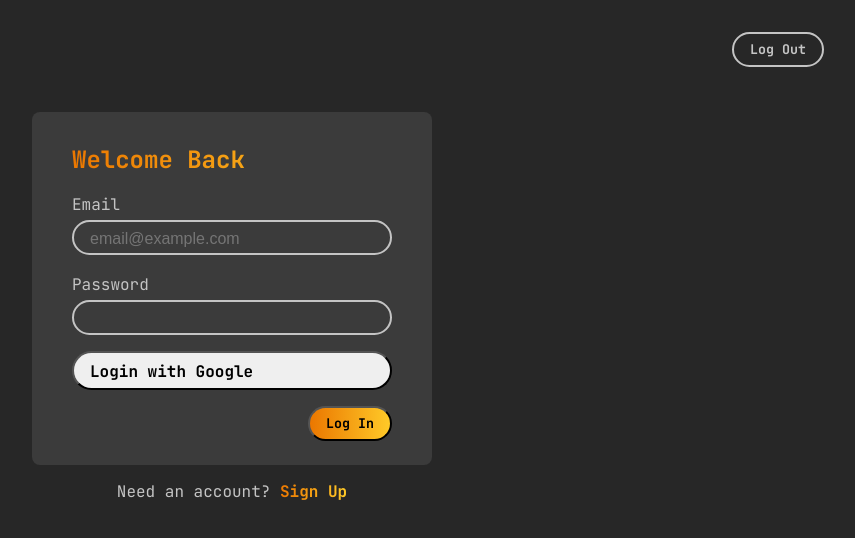
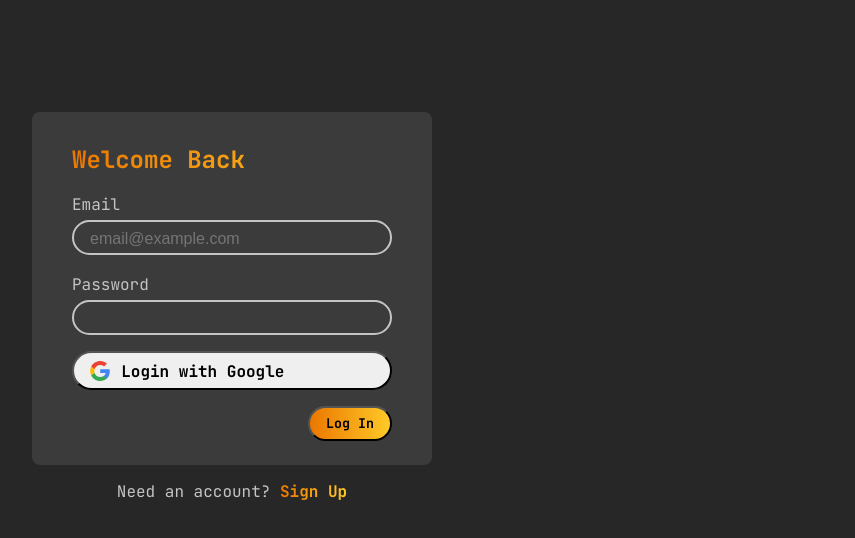
Before and after one commit to marioperezhurtado/cloud-notes, a React (Vite) app: page /login in a window 1280 px wide. Shown: the top 538 px of the page, without its empty margins (408-1263 px from the left). Built offline with nearby package versions, Linux system fonts and the light colour scheme; no server answers; sample sign-in values are in the browser's storage.

Commit message:
Added header and social icons

```diff
--- a/src/App.jsx
+++ b/src/App.jsx
@@ -8,8 +8,6 @@ import Home from './pages/Home/Home'
 import Dashboard from './pages/Dashboard/Dashboard'
 import Login from './pages/Login/Login'
 import Signup from './pages/Signup/Signup'
-
-import Logout from './components/Logout/Logout'
 
 import './styles/general.scss'
 import './styles/form.scss'
@@ -33,7 +31,6 @@ const App = () => {
             <Route path="/signup" element={<Signup />} />
           </Routes>
         </div>
-        <Logout />
       </DbProvider>
     </AuthProvider>
   )
--- /dev/null
+++ b/src/assets/GoogleIcon.jsx
@@ -0,0 +1,28 @@
+const GoogleIcon = () => {
+  return (
+    <svg
+      xmlns="http://www.w3.org/2000/svg"
+      width="24"
+      height="24"
+      viewBox="0 0 24 24">
+      <path
+        fill="#4285F4"
+        d="M-3.264 51.509c0-.79-.07-1.54-.19-2.27h-11.3v4.51h6.47c-.29 1.48-1.14 2.73-2.4 3.58v3h3.86c2.26-2.09 3.56-5.17 3.56-8.82z"
+        transform="translate(27.009 -39.239)"></path>
+      <path
+        fill="#34A853"
+        d="M-14.754 63.239c3.24 0 5.95-1.08 7.93-2.91l-3.86-3c-1.08.72-2.45 1.16-4.07 1.16-3.13 0-5.78-2.11-6.73-4.96h-3.98v3.09c1.97 3.92 6.02 6.62 10.71 6.62z"
+        transform="translate(27.009 -39.239)"></path>
+      <path
+        fill="#FBBC05"
+        d="M-21.484 53.529c-.25-.72-.38-1.49-.38-2.29s.14-1.57.38-2.29v-3.09h-3.98a11.86 11.86 0 000 10.76l3.98-3.09z"
+        transform="translate(27.009 -39.239)"></path>
+      <path
+        fill="#EA4335"
+        d="M-14.754 43.989c1.77 0 3.35.61 4.6 1.8l3.42-3.42c-2.07-1.94-4.78-3.13-8.02-3.13-4.69 0-8.74 2.7-10.71 6.62l3.98 3.09c.95-2.85 3.6-4.96 6.73-4.96z"
+        transform="translate(27.009 -39.239)"></path>
+    </svg>
+  )
+}
+
+export default GoogleIcon
--- /dev/null
+++ b/src/components/Header/Header.jsx
@@ -0,0 +1,19 @@
+import useAuth from '../../contexts/AuthContext'
+
+import styles from './Header.module.scss'
+
+const ProfileImage = () => {
+  const { currentUser, logout } = useAuth()
+
+  if (!currentUser) return
+
+  return (
+    <header className={styles.header}>
+      <button className="btn">marioph10@gmail.com</button>
+      <button className="btn btn-secondary" onClick={logout}>
+        Log Out
+      </button>
+    </header>
+  )
+}
+export default ProfileImage
--- /dev/null
+++ b/src/components/Header/Header.module.scss
@@ -0,0 +1,10 @@
+.header {
+  position: fixed;
+  top: 0;
+  left: 0;
+  width: 100%;
+  padding: 2rem 3rem;
+  display: flex;
+  justify-content: flex-end;
+  gap: 1rem;
+}
--- a/src/components/Logout/Logout.jsx
+++ /dev/null
@@ -1,17 +0,0 @@
-import useAuth from '../../contexts/AuthContext'
-
-import styles from './Logout.module.scss'
-
-const Logout = () => {
-  const { currentUser, logout } = useAuth()
-
-  if (!currentUser) return
-
-  return (
-    <button className={`${styles.logout} btn btn-secondary`} onClick={logout}>
-      Log Out
-    </button>
-  )
-}
-
-export default Logout
--- a/src/components/Logout/Logout.module.scss
+++ /dev/null
@@ -1,5 +0,0 @@
-.logout {
-  position: fixed;
-  top: 2rem;
-  right: 3rem;
-}
--- a/src/components/SocialLogin/SocialLogin.jsx
+++ b/src/components/SocialLogin/SocialLogin.jsx
@@ -3,6 +3,8 @@ import useAuth from '../../contexts/AuthContext'
 import { useNavigate } from 'react-router-dom'
 
 import styles from './SocialLogin.module.scss'
+
+import GoogleIcon from '../../assets/GoogleIcon'
 
 const SocialLogin = ({ onSetError }) => {
   const navigate = useNavigate()
@@ -31,6 +33,7 @@ const SocialLogin = ({ onSetError }) => {
         className={`${styles['login-google']} btn`}
         onClick={loginGoogleHandler}
         disabled={loading}>
+        <GoogleIcon />
         Login with Google
       </button>
     </div>
--- a/src/components/SocialLogin/SocialLogin.module.scss
+++ b/src/components/SocialLogin/SocialLogin.module.scss
@@ -5,6 +5,8 @@
   gap: 0.5rem;
 
   button {
+    display: flex;
+    gap: 0.7rem;
     width: 100%;
     font-size: 1rem;
     padding: 0.5rem 1rem 0.4rem;
@@ -12,5 +14,10 @@
 
   .login-google {
     margin: 0;
+
+    svg {
+      width: 20px;
+      height: 20px;
+    }
   }
 }
--- a/src/pages/Dashboard/Dashboard.jsx
+++ b/src/pages/Dashboard/Dashboard.jsx
@@ -2,6 +2,7 @@ import useUserNotes from '../../hooks/useUserNotes'
 
 import styles from './Dashboard.module.scss'
 
+import Header from '../../components/Header/Header'
 import NoteList from '../../components/NoteList/NoteList'
 
 const Dashboard = () => {
@@ -18,6 +19,7 @@ const Dashboard = () => {
 
   return (
     <>
+      <Header />
       <div className={styles.dashboard}>
         <h1 className="text-highlighted">Dashboard</h1>
         <div className={styles['your-notes']}>
```
Also changed, not shown: src/assets/GithubIcon.jsx (added, +16 -0 lines).
